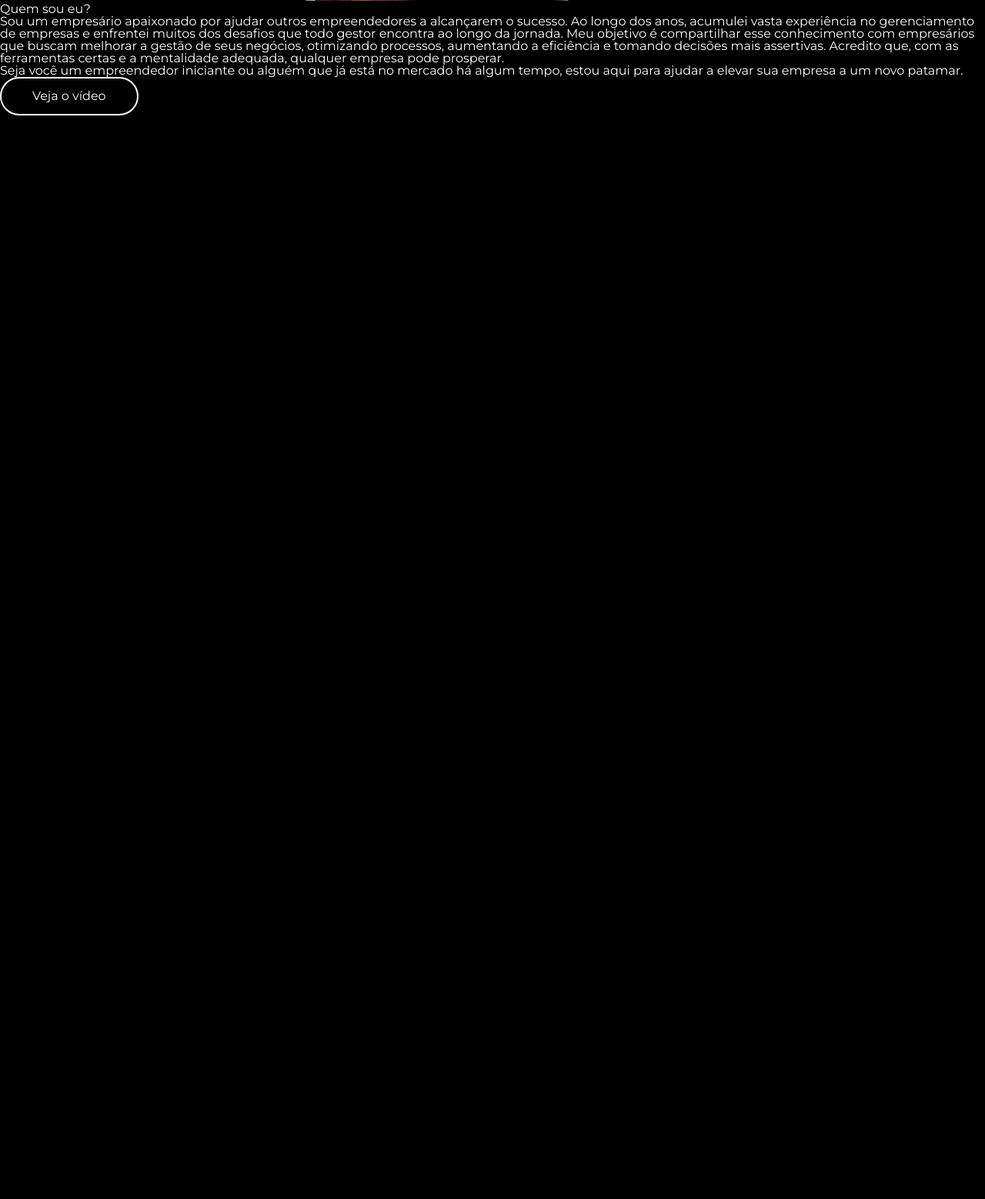
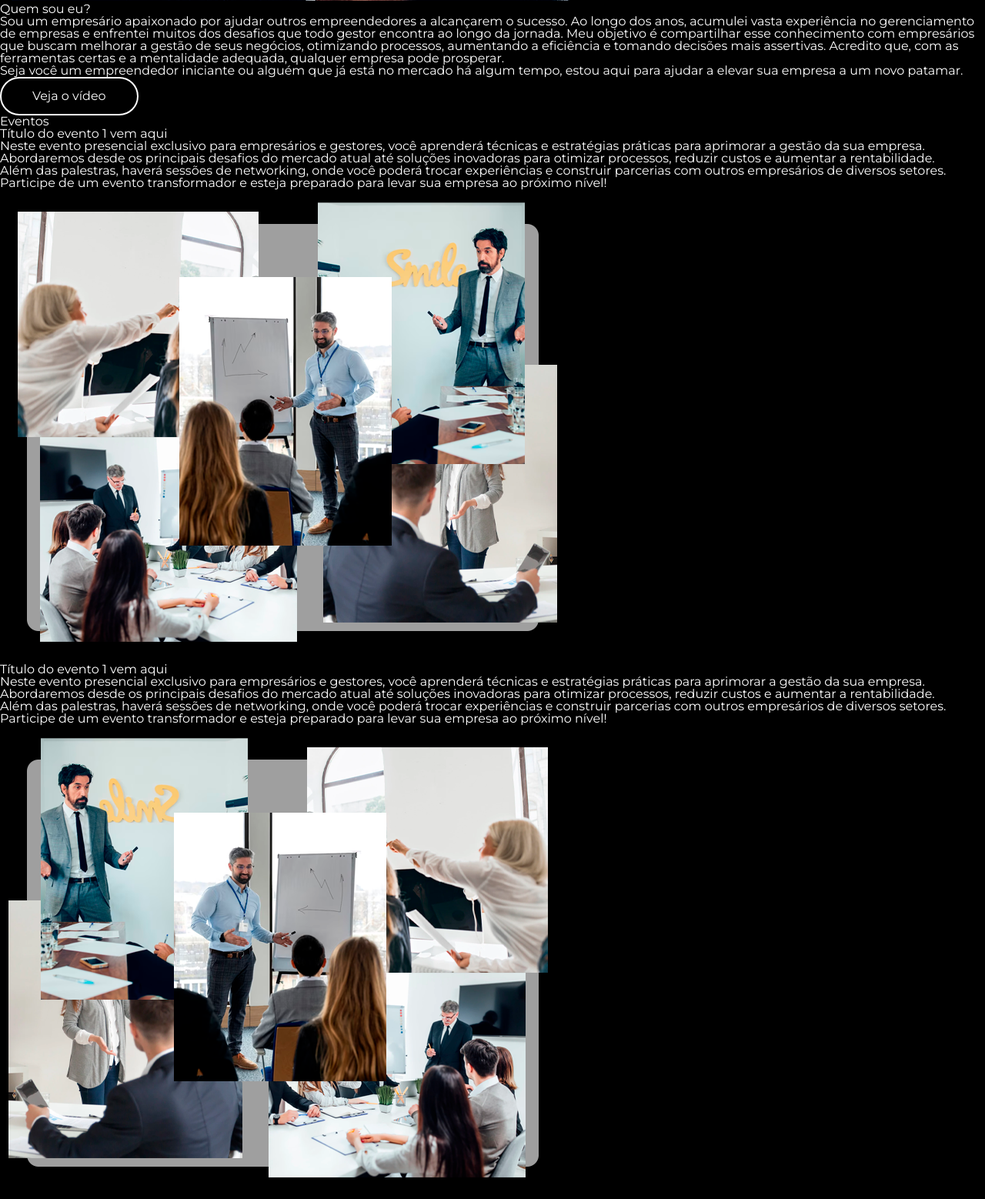
Before and after one commit to miguelvital10/projeto-site-Allin, a PHP site: template views/home.php in a window 1280 px wide. Shown: the part 956-2514 px from the top of the page at 77% size. Before the commit the page ends 1106 px from the top, so only its background shows below. Run offline with PHP 8.4, Linux system fonts and the light colour scheme; the template is opened without the code that fills it, so the values that code supplies are empty; some libraries are stand-ins or nearby versions.

Commit message:
estrutura html section eventos

```diff
--- a/views/home.php
+++ b/views/home.php
@@ -25,4 +25,55 @@
            </div>
         </div>
     </section>
+    <section class="eventos">
+        <div class="container">
+            <div class="conteudo">
+                <h2 class="titulo_principal">Eventos</h2>
+                <div class="itens">
+                    <div class="item">
+                        <div class="texto">
+                            <h3>Título do evento 1 vem aqui</h3>
+                            <div class="descricao">
+                                <p>
+                                Neste evento presencial exclusivo para empresários e gestores, você aprenderá técnicas e estratégias práticas para aprimorar a gestão da sua empresa.
+                                Abordaremos desde os principais desafios do mercado atual até soluções inovadoras para otimizar processos, reduzir custos e aumentar a rentabilidade.
+                                </p>
+                                <p>
+                                Além das palestras, haverá sessões de networking,
+                                onde você poderá trocar experiências e construir parcerias com outros empresários de diversos setores.
+                                </p>
+                                <p>
+                                Participe de um evento transformador e esteja preparado para levar sua empresa ao próximo nível!
+                                </p>
+                            </div>
+                        </div>
+                        <div class="img">
+                            <img src="../recursos/imagens/galeria-eventos.png">
+                        </div>
+                    </div>
+                    <div class="item">
+                        <div class="texto">
+                            <h3>Título do evento 1 vem aqui</h3>
+                            <div class="descricao">
+                                <p>
+                                Neste evento presencial exclusivo para empresários e gestores, você aprenderá técnicas e estratégias práticas para aprimorar a gestão da sua empresa.
+                                Abordaremos desde os principais desafios do mercado atual até soluções inovadoras para otimizar processos, reduzir custos e aumentar a rentabilidade.
+                                </p>
+                                <p>
+                                Além das palestras, haverá sessões de networking,
+                                onde você poderá trocar experiências e construir parcerias com outros empresários de diversos setores.
+                                </p>
+                                <p>
+                                Participe de um evento transformador e esteja preparado para levar sua empresa ao próximo nível!
+                                </p>
+                            </div>
+                        </div>
+                        <div class="img">
+                            <img src="../recursos/imagens/galeria-eventos-2.png">
+                        </div>
+                    </div>
+                </div>
+            </div>
+        </div>
+    </section>
 </main>
```
